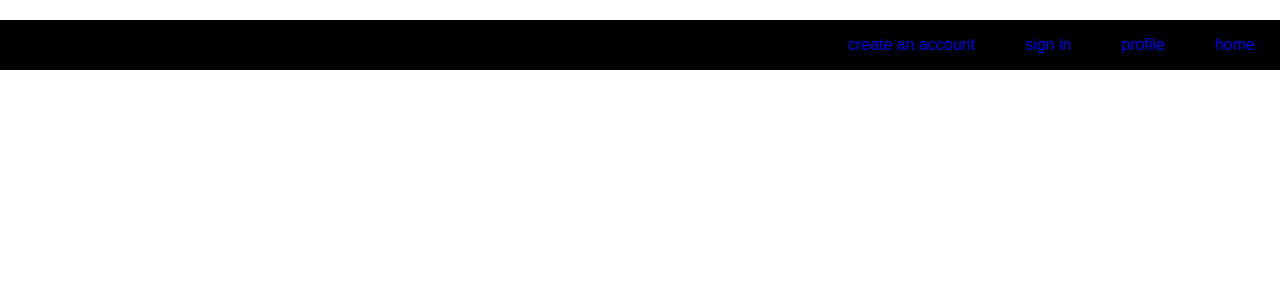
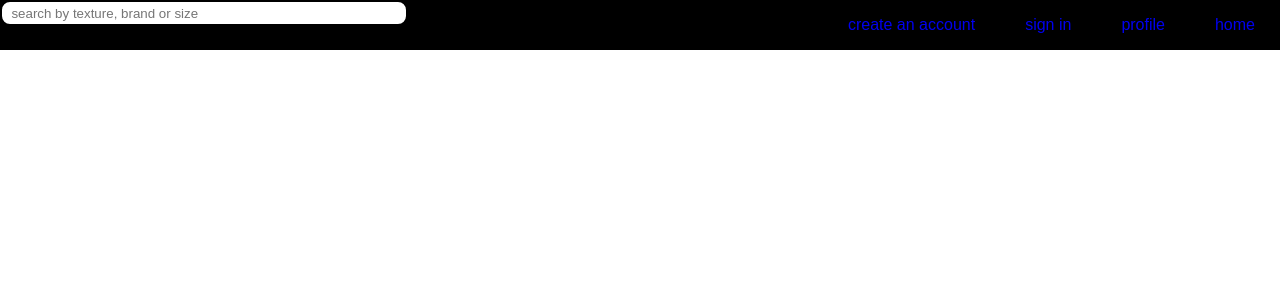
Before and after one commit to dzambr13/CoffeeMarketplaceFrontEnd, a React (Create React App) app in the folder client/: page /shop in a window 1280 px wide. Shown: the top 300 px of the page. Built offline with nearby package versions, Linux system fonts and the light colour scheme; no server answers.

Commit message:
shop css

```diff
--- a/client/src/App.css
+++ b/client/src/App.css
@@ -209,9 +209,14 @@ a {
   padding:0;
   display:grid;
   grid-template:
-    20px 50px 0.25fr 2fr/
+    0px 50px 0.25fr 2fr/
     50px 1fr 50px;
 }
+
+.ShopSearch{
+  display: flex;
+}
+
 .shop-navigation{
   grid-area:2/1/2/4;
   background:black;
--- a/client/src/pages/Shop.js
+++ b/client/src/pages/Shop.js
@@ -21,8 +21,8 @@ const Shop = () => {
         </Link>
       </div>
 
-      <div>
-        {/* <Search /> */}
+      <div className="ShopSearch">
+        <Search />
         {/* <CoffeeCard /> */}
         <CoffeeDetails />
       </div>
```
